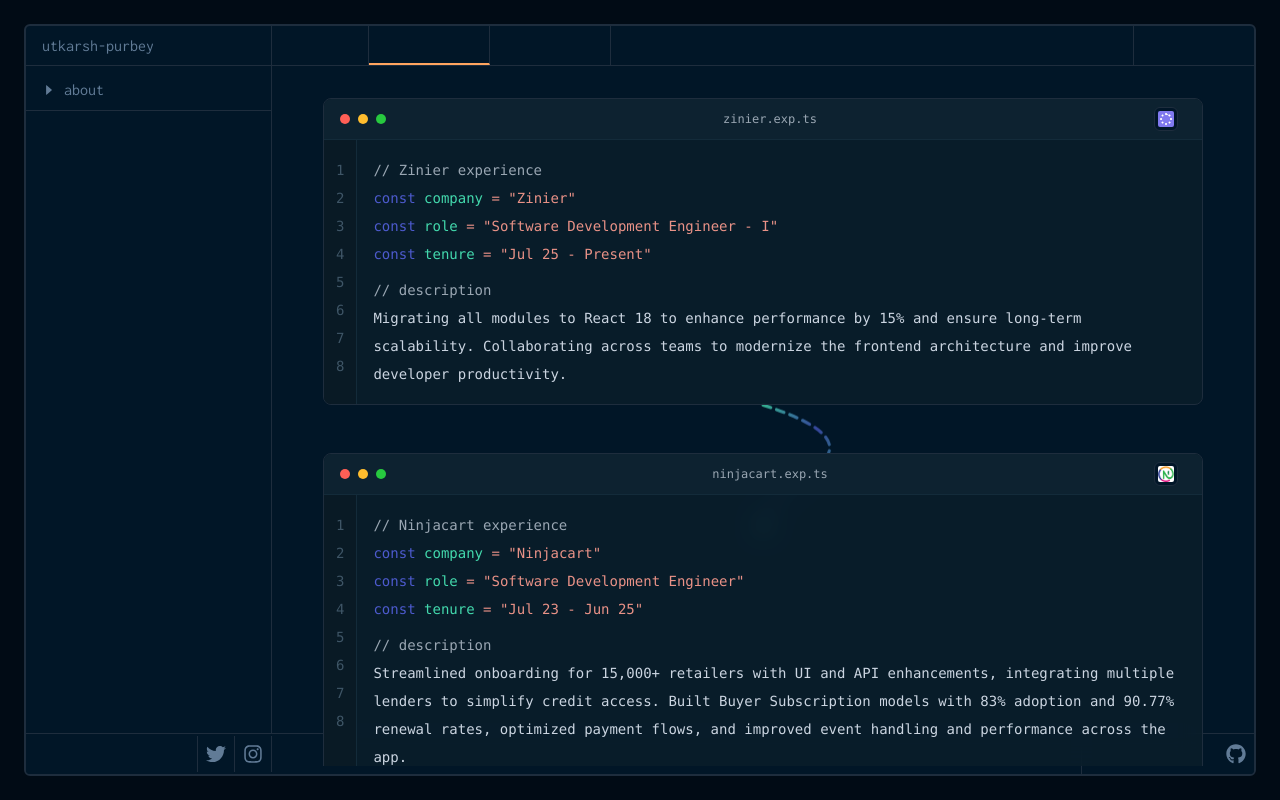
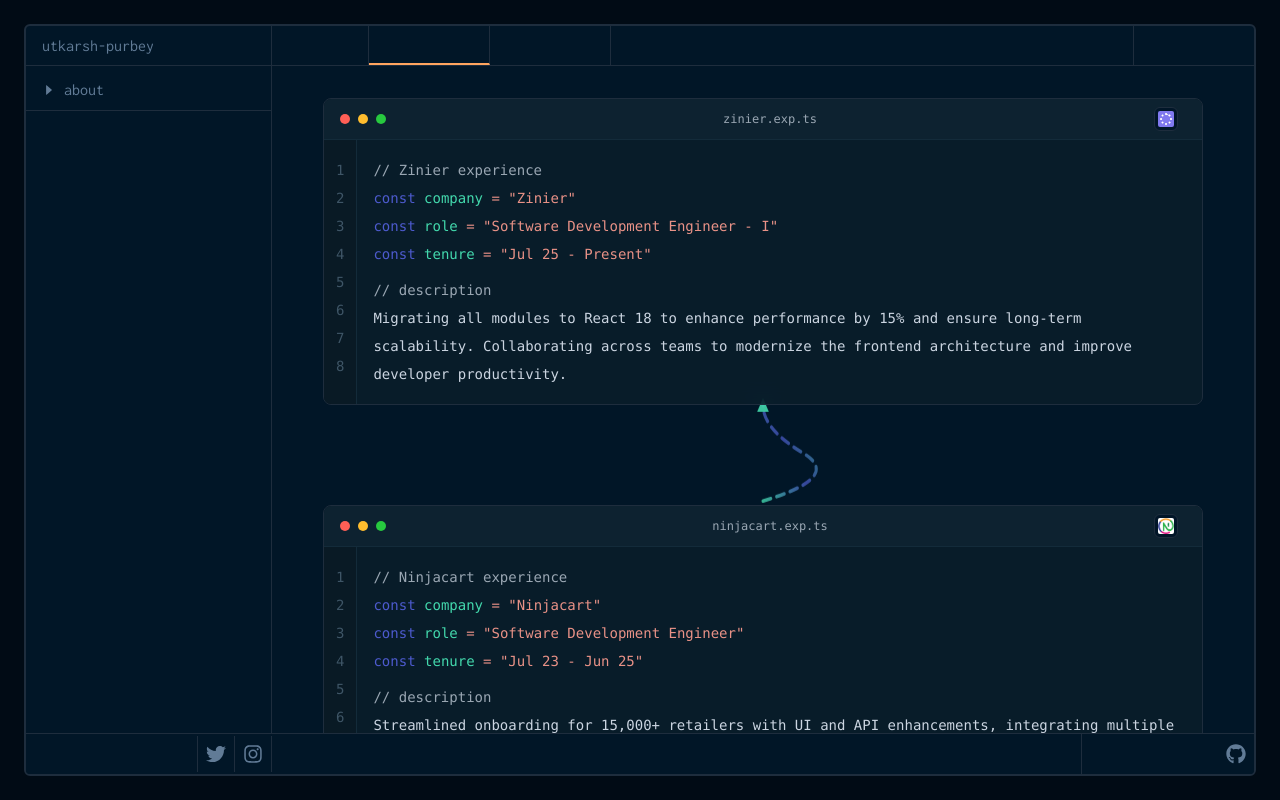
Before and after one commit to Utkarshpurbey/portfolio-v2, a Next.js app: page / in a window 1280 px wide. Both pictures are taken after a click on the element "_about-me". Built offline with nearby package versions, Linux system fonts and the light colour scheme.

Commit message:
Exp page fixed

```diff
--- a/app/components/ExpCard.tsx
+++ b/app/components/ExpCard.tsx
@@ -22,7 +22,6 @@
   ];
 
   return (
-    <div className="relative group">
     <IdePanel
       title={title}
       logo={logo}
@@ -56,7 +55,6 @@
           </div>
         </div>
     </IdePanel>
-    </div>
   );
 };
 
--- a/app/pages/About.tsx
+++ b/app/pages/About.tsx
@@ -35,15 +35,15 @@
                 const isEven = idx % 2 === 0;
 
                 return (
-                  <div key={idx} className="relative mb-8 md:mb-12 last:mb-0 animate-fadeInIDE" style={{ animationDelay: `${idx * 0.1}s` }}>
+                  <div key={idx} className="relative mb-8 md:mb-[100px] last:mb-0 animate-fadeInIDE" style={{ animationDelay: `${idx * 0.1}s` }}>
                     {idx < newExpList.length - 1 && (
-                      <div className={`absolute ${isEven ? 'left-[50%]' : 'right-[50%]'} top-full w-[300px] md:w-[400px] h-24 md:h-32 ${isEven ? '-translate-x-[50%]' : 'translate-x-[50%]'} hidden md:block overflow-visible pointer-events-none z-0`}>
-                        <svg className="w-full h-full" viewBox="0 0 400 120" preserveAspectRatio="none" style={{ overflow: 'visible' }}>
+                      <div className={`absolute ${isEven ? 'left-[50%]' : 'right-[50%]'} top-full w-[300px] md:w-[400px] h-16 md:h-24 ${isEven ? '-translate-x-[50%]' : 'translate-x-[50%]'} hidden md:block overflow-visible pointer-events-none z-0`}>
+                        <svg className="w-full h-full" viewBox="0 0 400 80" preserveAspectRatio="none" style={{ overflow: 'visible' }}>
                           <defs>
-                            <marker id={`arrowhead-${idx}`} markerWidth="12" markerHeight="12" refX="10" refY="6" orient="auto" markerUnits="userSpaceOnUse">
+                            <marker id={`arrowhead-${idx}`} markerWidth="12" markerHeight="12" refX="6" refY="6" orient="auto" markerUnits="userSpaceOnUse">
                               <polygon points="0 0, 12 6, 0 12" fill="#43D9AD" opacity="0.9" />
                             </marker>
-                            <linearGradient id={`arrow-gradient-${idx}`} x1={isEven ? "0%" : "100%"} y1="0%" x2={isEven ? "100%" : "0%"} y2="100%">
+                            <linearGradient id={`arrow-gradient-${idx}`} x1={isEven ? "0%" : "100%"} y1="100%" x2={isEven ? "100%" : "0%"} y2="0%">
                               <stop offset="0%" stopColor="#43D9AD" stopOpacity="0.8" />
                               <stop offset="50%" stopColor="#4D5BCE" stopOpacity="0.7" />
                               <stop offset="100%" stopColor="#43D9AD" stopOpacity="0.6" />
@@ -51,7 +51,7 @@
                           </defs>
                           {isEven ? (
                             <path
-                              d="M 200 0 Q 300 30, 250 60 Q 200 90, 200 120"
+                              d="M 200 80 Q 280 60, 240 40 Q 200 20, 200 0"
                               stroke={`url(#arrow-gradient-${idx})`}
                               strokeWidth="3"
                               fill="none"
@@ -65,7 +65,7 @@
                             />
                           ) : (
                             <path
-                              d="M 200 0 Q 100 30, 150 60 Q 200 90, 200 120"
+                              d="M 200 80 Q 120 60, 160 40 Q 200 20, 200 0"
                               stroke={`url(#arrow-gradient-${idx})`}
                               strokeWidth="3"
                               fill="none"
@@ -81,7 +81,7 @@
                         </svg>
                       </div>
                     )}
-                    <div className="relative z-10">
+                    <div className="relative">
                       <ExpCard {...item} isFirst={idx === 0} isLast={idx === newExpList.length - 1} index={idx} />
                     </div>
                   </div>
```
Lines whose indentation alone changed are shown as unchanged.
